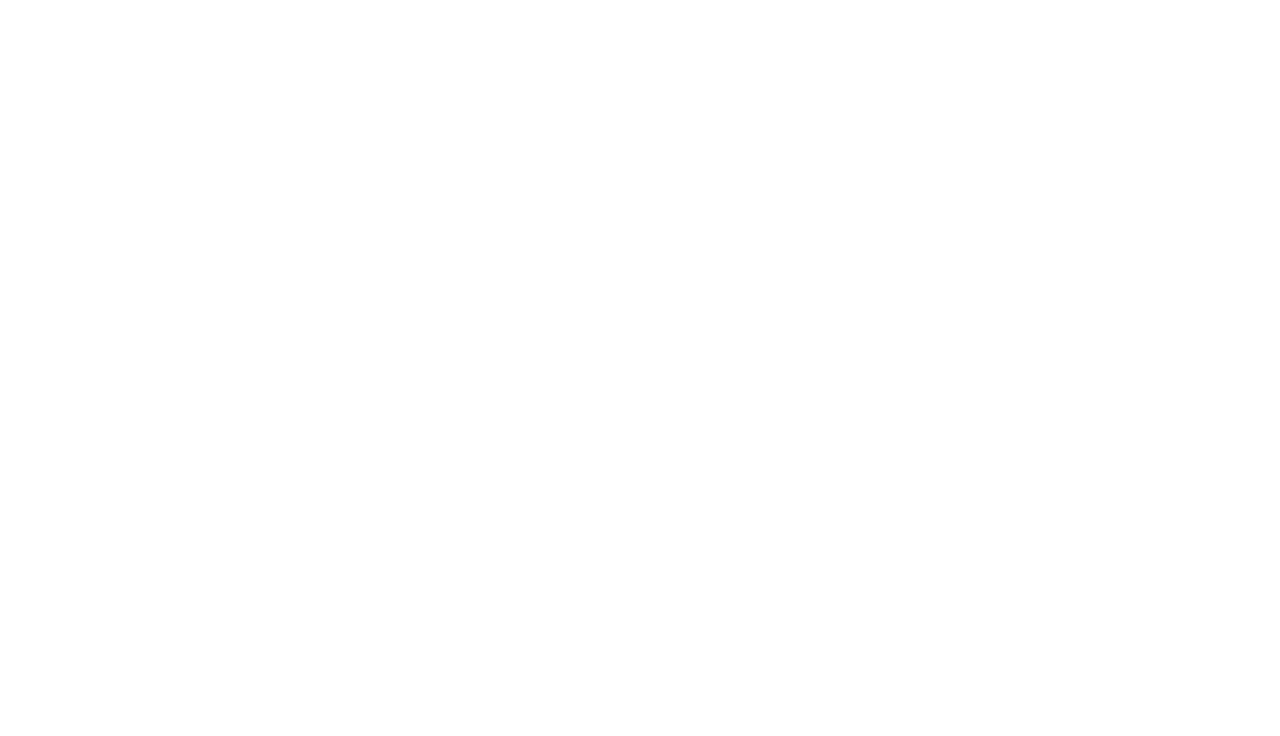
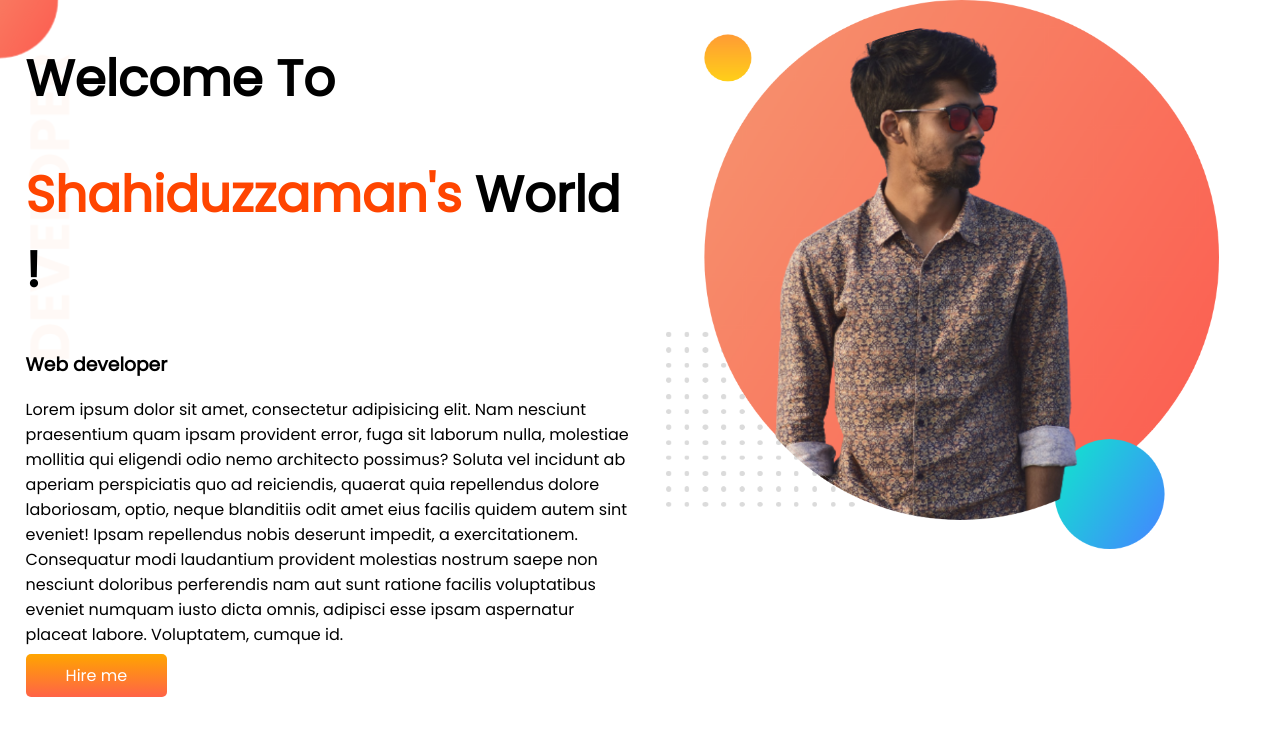
Before and after one commit to shahiduzzamansony/developer-portfolio, a plain HTML site: page index.html in a window 1280 px wide. Drawn offline with Linux system fonts and the light colour scheme.

Commit message:
top banner added

```diff
--- a/index.html
+++ b/index.html
@@ -1,13 +1,38 @@
 <!DOCTYPE html>
 <html lang="en">
+
 <head>
     <meta charset="UTF-8">
     <meta http-equiv="X-UA-Compatible" content="IE=edge">
     <meta name="viewport" content="width=device-width, initial-scale=1.0">
     <title>Sony portfolio</title>
+    <link rel="preconnect" href="https://fonts.googleapis.com">
+    <link rel="preconnect" href="https://fonts.gstatic.com" crossorigin>
+    <link href="https://fonts.googleapis.com/css2?family=Poppins&display=swap" rel="stylesheet">
     <link rel="stylesheet" href="style.css">
 </head>
+
 <body>
+    <section class="top-banner">
+        <div class="half-width">
+            <h1>Welcome To</h1>
+            <h1><span class="name-color">Shahiduzzaman's</span> World !</h1>
+            <h3>Web developer</h3>
+            <p>Lorem ipsum dolor sit amet, consectetur adipisicing elit. Nam nesciunt praesentium quam ipsam provident
+                error, fuga sit laborum nulla, molestiae mollitia qui eligendi odio nemo architecto possimus? Soluta vel
+                incidunt ab aperiam perspiciatis quo ad reiciendis, quaerat quia repellendus dolore laboriosam, optio,
+                neque
+                blanditiis odit amet eius facilis quidem autem sint eveniet! Ipsam repellendus nobis deserunt impedit, a
+                exercitationem. Consequatur modi laudantium provident molestias nostrum saepe non nesciunt doloribus
+                perferendis nam aut sunt ratione facilis voluptatibus eveniet numquam iusto dicta omnis, adipisci esse
+                ipsam
+                aspernatur placeat labore. Voluptatem, cumque id.</p>
+            <a class="link-button" target="_blank" href="https://www.facebook.com/">Hire me</a>
+        </div>
+        <div class="half-width">
+            <img src="my-bg.png" alt="profile pic">
+        </div>
+    </section>
+</body>
 
-</body>
 </html>
--- a/style.css
+++ b/style.css
@@ -0,0 +1,39 @@
+body {
+    font-family: 'Poppins', sans-serif;
+    margin: 0;
+}
+
+h1 {
+    font-size: 50px;
+}
+
+.name-color {
+    color: orangered;
+}
+
+section {
+    display: flex;
+}
+
+.half-width {
+    width: 50%;
+    padding-left: 2%;
+}
+
+.half-width img {
+    width: 90%;
+}
+
+.link-button {
+    text-decoration: none;
+    background-image: linear-gradient(orange, tomato);
+    color: white;
+    font-weight: 400;
+    padding: 10px 40px;
+    border-radius: 5px;
+}
+
+.top-banner {
+    background-image: url(images/top-banner.png);
+    background-repeat: no-repeat;
+}
```
Also changed, not shown: images/dream-bg.png (added), images/exp-bg.png (added), images/jhankar.png (added), images/jhankar2.png (added), images/my-bg.png (added), images/my-bg2.png (added), images/top-banner.png (added), my-bg.png (added), 7 other files.
